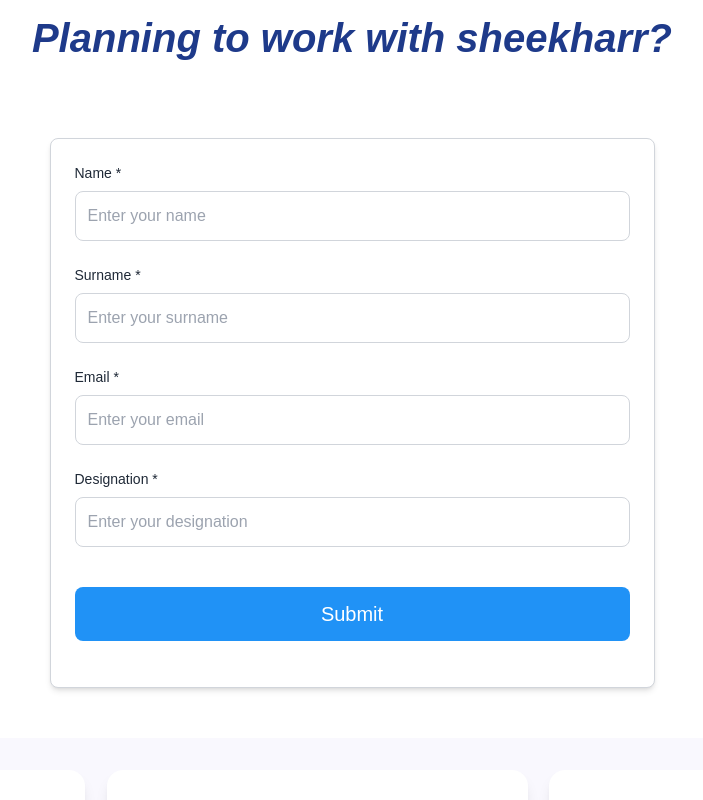
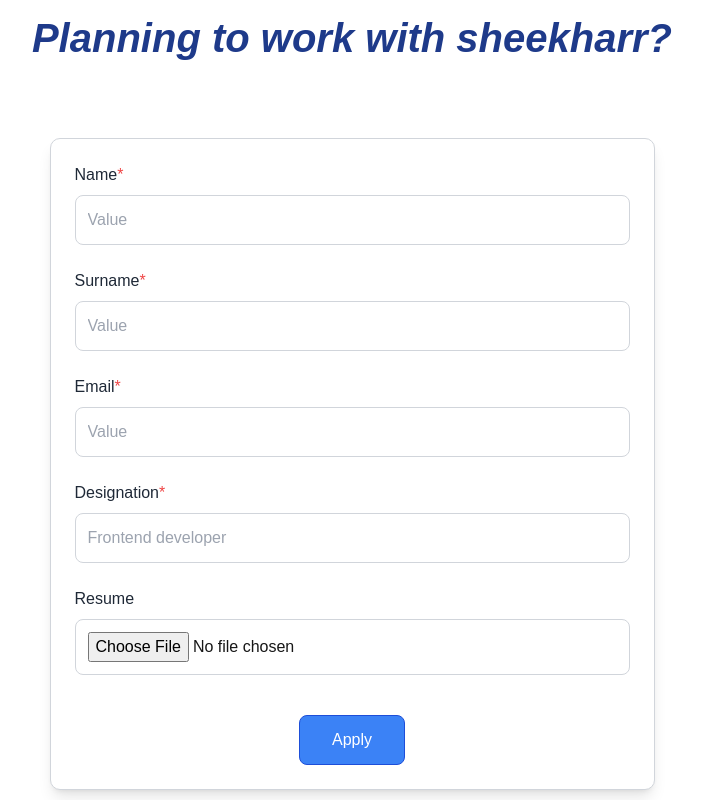
Before and after one commit to sanjaySSPL/SheekharWebsite, a Next.js app: page /career in a window 1280 px wide. Shown: the part 440-1240 px from the top of the page, without its empty margins (288-991 px from the left). Built offline with nearby package versions, Linux system fonts and the light colour scheme; no server answers.

Commit message:
feat :  fixed new form data , got new UI for Website
Scope : Animation

```diff
--- a/app/(components)/CareerContactFormServerAction.jsx
+++ b/app/(components)/CareerContactFormServerAction.jsx
@@ -1,7 +1,6 @@
 'use client';
 import { useRef, useState } from 'react';
 import { submitCareerApplication } from '../actions/careerActions';
-import SubmitButton from './SubmitButton';
 
 export default function CareerContactFormServerAction() {
   const formRef = useRef();
@@ -30,95 +29,78 @@ export default function CareerContactFormServerAction() {
   };
 
   return (
-    <div className="w-full max-w-[605px] h-[550px] mx-auto">
     <form
       ref={formRef}
       action={handleSubmit}
-        className="w-full h-full bg-white border border-gray-300 rounded-lg shadow-md p-6 space-y-6"
+      className="w-[90vw] max-w-[605px] h-auto min-h-[456px] bg-white rounded-[10px] p-6 flex flex-col gap-6 md:w-[605px] md:h-auto justify-center mx-auto border border-gray-300 shadow-lg"
+      encType="multipart/form-data"
     >
-        <div className="space-y-6">
-          {/* Name Field */}
-          <div className="space-y-2">
-            <label htmlFor="name" className="block text-gray-800 font-medium text-sm">
-              Name *
-            </label>
+      <div className="flex flex-col gap-6">
+        <div className="flex flex-col gap-2">
+          <label htmlFor="name" className="text-gray-800">Name<span className="text-red-500">*</span></label>
           <input
             type="text"
             id="name"
             name="name"
             required
-              className="w-full p-3 border border-gray-300 rounded-lg focus:outline-none focus:ring-2 focus:ring-blue-500 focus:border-transparent transition-all"
-              placeholder="Enter your name"
+            className="p-3 border border-gray-300 rounded-lg focus:outline-none focus:ring-2 focus:ring-blue-400"
+            placeholder="Value"
           />
         </div>
-
-          {/* Surname Field */}
-          <div className="space-y-2">
-            <label htmlFor="surname" className="block text-gray-800 font-medium text-sm">
-              Surname *
-            </label>
+        <div className="flex flex-col gap-2">
+          <label htmlFor="surname" className="text-gray-800">Surname<span className="text-red-500">*</span></label>
           <input
             type="text"
             id="surname"
             name="surname"
             required
-              className="w-full p-3 border border-gray-300 rounded-lg focus:outline-none focus:ring-2 focus:ring-blue-500 focus:border-transparent transition-all"
-              placeholder="Enter your surname"
+            className="p-3 border border-gray-300 rounded-lg focus:outline-none focus:ring-2 focus:ring-blue-400"
+            placeholder="Value"
           />
         </div>
-
-          {/* Email Field */}
-          <div className="space-y-2">
-            <label htmlFor="email" className="block text-gray-800 font-medium text-sm">
-              Email *
-            </label>
+        <div className="flex flex-col gap-2">
+          <label htmlFor="email" className="text-gray-800">Email<span className="text-red-500">*</span></label>
           <input
             type="email"
             id="email"
             name="email"
             required
-              className="w-full p-3 border border-gray-300 rounded-lg focus:outline-none focus:ring-2 focus:ring-blue-500 focus:border-transparent transition-all"
-              placeholder="Enter your email"
+            className="p-3 border border-gray-300 rounded-lg focus:outline-none focus:ring-2 focus:ring-blue-400"
+            placeholder="Value"
           />
         </div>
-
-          {/* Designation Field */}
-          <div className="space-y-2">
-            <label htmlFor="designation" className="block text-gray-800 font-medium text-sm">
-              Designation *
-            </label>
+        <div className="flex flex-col gap-2">
+          <label htmlFor="designation" className="text-gray-800">Designation<span className="text-red-500">*</span></label>
           <input
             type="text"
             id="designation"
             name="designation"
             required
-              className="w-full p-3 border border-gray-300 rounded-lg focus:outline-none focus:ring-2 focus:ring-blue-500 focus:border-transparent transition-all"
-              placeholder="Enter your designation"
+            className="p-3 border border-gray-300 rounded-lg focus:outline-none focus:ring-2 focus:ring-blue-400"
+            placeholder="Frontend developer"
+          />
+        </div>
+        <div className="flex flex-col gap-2">
+          <label htmlFor="resume" className="text-gray-800">Resume</label>
+          <input
+            type="file"
+            id="resume"
+            name="resume"
+            accept=".pdf,.doc,.docx,.txt"
+            className="p-3 border border-gray-300 rounded-lg focus:outline-none focus:ring-2 focus:ring-blue-400"
           />
         </div>
       </div>
-
-        {/* Submit Button */}
-        <div className="pt-4">
-          <SubmitButton
+      <button
+        type="submit"
         disabled={isSubmitting}
-            customPaddingClass="w-full py-3 px-6"
+        className="mt-4 bg-blue-500 hover:bg-blue-600 text-white px-8 py-3 rounded-lg border border-blue-700 transition self-center"
       >
-            {isSubmitting ? 'Submitting...' : 'Submit'}
-          </SubmitButton>
-        </div>
-
-        {/* Message Display */}
+        {isSubmitting ? 'Applying...' : 'Apply'}
+      </button>
       {message && (
-          <div className={`text-center p-3 rounded-lg ${
-            message.includes('error')
-              ? 'bg-red-100 text-red-700'
-              : 'bg-green-100 text-green-700'
-          }`}>
-            {message}
-          </div>
+        <div className={`mt-4 text-center ${message.includes('error') ? 'text-red-600' : 'text-green-600'}`}>{message}</div>
       )}
     </form>
-    </div>
   );
 }
--- a/app/(components)/ContactForm.jsx
+++ b/app/(components)/ContactForm.jsx
@@ -1,86 +1,102 @@
 "use client";
-import { useForm } from "react-hook-form";
+import React, { useState, useRef } from "react";
+import { submitContactForm } from "../actions/contactActions";
 
 export default function ContactForm() {
-  const {
-    register,
-    handleSubmit,
-    formState: { errors },
-  } = useForm();
+  const [result, setResult] = useState(null);
+  const formRef = useRef(null);
 
-  const onSubmit = (data) => {
-    console.log("Form submitted:", data);
-    // You can integrate API call here
-  };
+  async function action(formData) {
+    const res = await submitContactForm(formData);
+    setResult(res);
+    formRef.current.reset();
+  }
 
   return (
     <form
-      onSubmit={handleSubmit(onSubmit)}
-      className="w-full max-w-4xl md:mx-0 mx-auto bg-white border border-gray-300 p-6 rounded-lg shadow-md space-y-6"
+      ref={formRef}
+      action={action}
+      method="POST"
+      className="w-[95vw] max-w-4xl bg-white border border-gray-300 p-6 rounded-lg shadow-md flex flex-col gap-6 mx-auto"
     >
       <div className="grid grid-cols-1 md:grid-cols-2 gap-6">
-        <div>
-          <label className="block text-gray-800 mb-1">Name</label>
+        <div className="flex flex-col gap-2">
+          <label htmlFor="name" className="text-gray-800">Name<span className="text-red-500">*</span></label>
           <input
-            {...register("name", { required: "Name is required" })}
-            className="w-full p-3 border border-gray-300 rounded-lg"
+            id="name"
+            name="name"
+            required
+            className="p-3 border border-gray-300 rounded-lg focus:outline-none focus:ring-2 focus:ring-blue-400"
             placeholder="Enter your name"
           />
-          {errors.name && <p className="text-red-500 text-sm">{errors.name.message}</p>}
         </div>
-
-        <div>
-          <label className="block text-gray-800 mb-1">Surname</label>
+        <div className="flex flex-col gap-2">
+          <label htmlFor="surname" className="text-gray-800">Surname</label>
           <input
-            {...register("surname")}
-            className="w-full p-3 border border-gray-300 rounded-lg"
-            placeholder="Enter your surname"
+            id="surname"
+            name="surname"
+            className="p-3 border border-gray-300 rounded-lg focus:outline-none focus:ring-2 focus:ring-blue-400"
+            placeholder="Enter your surname (optional)"
           />
         </div>
-
-        <div>
-          <label className="block text-gray-800 mb-1">Email</label>
+        <div className="flex flex-col gap-2">
+          <label htmlFor="email" className="text-gray-800">Email<span className="text-red-500">*</span></label>
           <input
-            {...register("email", {
-              required: "Email is required",
-              pattern: {
-                value: /^\S+@\S+$/i,
-                message: "Enter a valid email",
-              },
-            })}
-            className="w-full p-3 border border-gray-300 rounded-lg"
+            id="email"
+            name="email"
+            type="email"
+            required
+            className="p-3 border border-gray-300 rounded-lg focus:outline-none focus:ring-2 focus:ring-blue-400"
             placeholder="Enter your email"
           />
-          {errors.email && <p className="text-red-500 text-sm">{errors.email.message}</p>}
         </div>
-
-        <div>
-          <label className="block text-gray-800 mb-1">Category</label>
+        <div className="flex flex-col gap-2">
+          <label htmlFor="company" className="text-gray-800">Company Name<span className="text-red-500">*</span></label>
           <input
-            {...register("category")}
-            className="w-full p-3 border border-gray-300 rounded-lg"
-            placeholder="Enter category"
+            id="company"
+            name="company"
+            required
+            className="p-3 border border-gray-300 rounded-lg focus:outline-none focus:ring-2 focus:ring-blue-400"
+            placeholder="Enter your company name"
+          />
+        </div>
+        <div className="flex flex-col gap-2">
+          <label htmlFor="category" className="text-gray-800">Category</label>
+          <input
+            id="category"
+            name="category"
+            className="p-3 border border-gray-300 rounded-lg focus:outline-none focus:ring-2 focus:ring-blue-400"
+            placeholder="Enter category (optional)"
+          />
+        </div>
+        <div className="flex flex-col gap-2">
+          <label htmlFor="contactNumber" className="text-gray-800">Contact Number</label>
+          <input
+            id="contactNumber"
+            name="contactNumber"
+            className="p-3 border border-gray-300 rounded-lg focus:outline-none focus:ring-2 focus:ring-blue-400"
+            placeholder="Enter your contact number (optional)"
           />
         </div>
       </div>
-
-      <div>
-        <label className="block text-gray-800 mb-1">Query</label>
+      <div className="flex flex-col gap-2">
+        <label htmlFor="query" className="text-gray-800">Query</label>
         <textarea
-          {...register("query")}
-          className="w-full p-3 border border-gray-300 rounded-lg h-24 resize-none"
-          placeholder="Your message"
+          id="query"
+          name="query"
+          className="p-3 border border-gray-300 rounded-lg h-24 resize-none focus:outline-none focus:ring-2 focus:ring-blue-400"
+          placeholder="Your message (optional)"
         />
       </div>
-
-      <div className="flex justify-center">
-        <button
-          type="submit"
-          className="bg-blue-500 hover:bg-blue-600 text-white px-8 py-3 rounded-lg border border-blue-700 transition"
-        >
-          Submit
-        </button>
-      </div>
+      <button
+        type="submit"
+        className="mt-4 bg-blue-500 hover:bg-blue-600 text-white px-8 py-3 rounded-lg border border-blue-700 transition self-center"
+      >
+        Submit
+      </button>
+      {result && (
+        <div className={`mt-4 text-center ${result.success ? 'text-green-600' : 'text-red-600'}`}>{result.message}</div>
+      )}
     </form>
   );
 }
--- a/app/(components)/ContactForm2.jsx
+++ b/app/(components)/ContactForm2.jsx
@@ -16,10 +16,10 @@ function ContactForm2() {
 
   return (
     <form
-    ref={formRef}
+      ref={formRef}
       action={action}
       method="POST"
-      className="w-[90vw] max-w-[605px] h-auto min-h-[456px] bg-white rounded-[10px] p-6 flex flex-col gap-6 md:w-[605px] md:h-[656px] justify-center mx-auto border border-gray-300 shadow-lg"
+      className="w-[90vw] max-w-[605px] h-auto min-h-[456px] bg-white rounded-[10px] p-6 flex flex-col gap-6 md:w-[605px] md:h-[746px] justify-center mx-auto border border-gray-300 shadow-lg"
     >
       <div className="flex flex-col gap-6">
         <div className="flex flex-col gap-2">
@@ -29,7 +29,7 @@ function ContactForm2() {
             name="name"
             required
             className="p-3 border border-gray-300 rounded-lg focus:outline-none focus:ring-2 focus:ring-blue-400"
-            placeholder="Enter your name"
+            placeholder="Value"
           />
         </div>
         <div className="flex flex-col gap-2">
@@ -38,7 +38,17 @@ function ContactForm2() {
             id="surname"
             name="surname"
             className="p-3 border border-gray-300 rounded-lg focus:outline-none focus:ring-2 focus:ring-blue-400"
-            placeholder="Enter your surname (optional)"
+            placeholder="Value"
+          />
+        </div>
+        <div className="flex flex-col gap-2">
+          <label htmlFor="company" className="text-gray-800">Company Name<span className="text-red-500">*</span></label>
+          <input
+            id="company"
+            name="company"
+            required
+            className="p-3 border border-gray-300 rounded-lg focus:outline-none focus:ring-2 focus:ring-blue-400"
+            placeholder="Value"
           />
         </div>
         <div className="flex flex-col gap-2">
@@ -49,17 +59,16 @@ function ContactForm2() {
             type="email"
             required
             className="p-3 border border-gray-300 rounded-lg focus:outline-none focus:ring-2 focus:ring-blue-400"
-            placeholder="Enter your email"
+            placeholder="Value"
           />
         </div>
         <div className="flex flex-col gap-2">
-          <label htmlFor="company" className="text-gray-800">Company Name<span className="text-red-500">*</span></label>
+          <label htmlFor="contactNumber" className="text-gray-800">Contact Number</label>
           <input
-            id="company"
-            name="company"
-            required
+            id="contactNumber"
+            name="contactNumber"
             className="p-3 border border-gray-300 rounded-lg focus:outline-none focus:ring-2 focus:ring-blue-400"
-            placeholder="Enter your company name"
+            placeholder="Value"
           />
         </div>
         <div className="flex flex-col gap-2">
@@ -67,8 +76,8 @@ function ContactForm2() {
           <textarea
             id="query"
             name="query"
-            className="p-3 border border-gray-300 rounded-lg h-24 resize-none focus:outline-none focus:ring-2 focus:ring-blue-400"
-            placeholder="Your message (optional)"
+            className="p-3 border border-gray-300 rounded-lg focus:outline-none focus:ring-2 focus:ring-blue-400"
+            placeholder="Frontend developer"
           />
         </div>
       </div>
--- a/app/(components)/Navbar1.jsx
+++ b/app/(components)/Navbar1.jsx
@@ -153,7 +153,7 @@ function Navbar1() {
               <Link href="/contact"><span className="py-4 px-2 text-white text-[20px] tracking-wider font- hover:text-medium_blue transition duration-300 cursor-pointer">Contact</span></Link>
             </motion.div>
             <motion.div variants={itemVariants}>
-              <Button button_link='https://google.com' customPaddingClass='py-[4px] px-[18.5px] tracking-widest mx-[20px]'>Talk to Experts</Button>
+              <Button button_link='/contact' customPaddingClass='py-[4px] px-[18.5px] tracking-widest mx-[20px]'>Talk to Experts</Button>
             </motion.div>
           </motion.div>
           {/* Mobile menu button */}
--- a/app/actions/careerActions.js
+++ b/app/actions/careerActions.js
@@ -9,6 +9,7 @@ export async function submitCareerApplication(formData) {
     const surname = formData.get('surname');
     const email = formData.get('email');
     const designation = formData.get('designation');
+    const resume = formData.get('resume'); // file
 
     // Validate required fields
     if (!name || !surname || !email || !designation) {
@@ -27,8 +28,8 @@ export async function submitCareerApplication(formData) {
       };
     }
 
-    // Send email notification
-    const emailResult = await sendCareerEmail(formData);
+    // Send email notification (pass resume file)
+    const emailResult = await sendCareerEmail(formData, resume);
 
     if (!emailResult.success) {
       console.error('Failed to send career email:', emailResult.message);
@@ -44,6 +45,7 @@ export async function submitCareerApplication(formData) {
       surname,
       email,
       designation,
+      hasResume: !!resume,
       timestamp: new Date().toISOString()
     });
 
--- a/app/actions/contactActions.js
+++ b/app/actions/contactActions.js
@@ -9,6 +9,8 @@ export async function submitContactForm(formData) {
     const surname = formData.get('surname'); // optional
     const email = formData.get('email');
     const company = formData.get('company');
+    const category = formData.get('category'); // optional
+    const contactNumber = formData.get('contactNumber'); // optional
     const query = formData.get('query'); // optional
 
     // Validate required fields
@@ -44,6 +46,8 @@ export async function submitContactForm(formData) {
       surname,
       email,
       company,
+      category,
+      contactNumber,
       query,
       timestamp: new Date().toISOString()
     });
```
Also changed, not shown: app/lib/emailService.js. Lines whose indentation alone changed are shown as unchanged.
